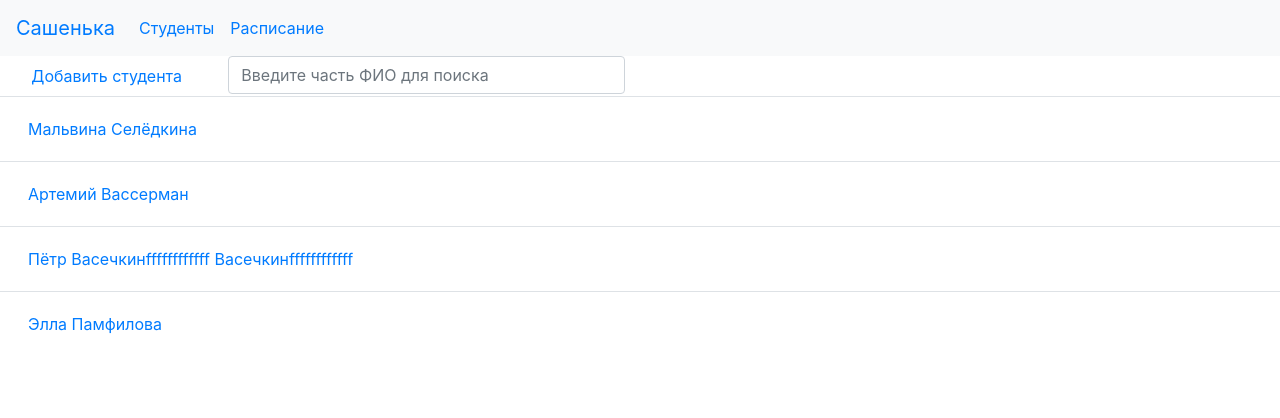
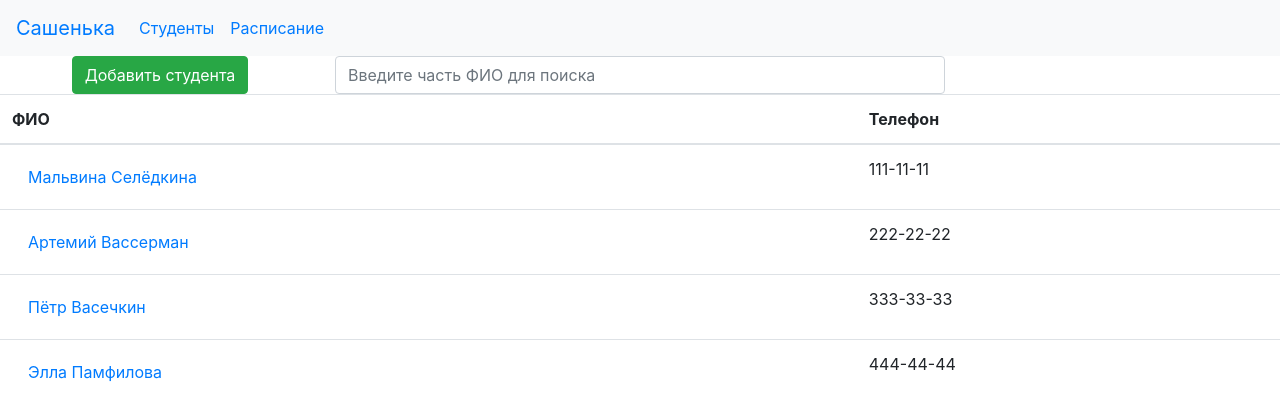
Before and after one commit to rock-day/dekart-front, a React (Create React App) app: page /students in a window 1280 px wide. Shown: the top 418 px of the page. Built offline with nearby package versions, Linux system fonts and the light colour scheme.

Commit message:
Форма студента, возврат в список студентов

```diff
--- a/src/Student.jsx
+++ b/src/Student.jsx
@@ -1,15 +1,33 @@
 import React from 'react';
-import { v4 as uuidv4 } from 'uuid';
-import { Input, Label } from 'reactstrap';
+import { Input, Label, FormGroup, Col, Container, Button } from 'reactstrap';
+import { Link } from 'react-router-dom';
+import moment from 'moment';
+import 'moment/locale/ru';
 
 let students = [];
+let returnPath = '';
+let studentId = '';
 
 class Student extends React.Component {
   constructor(...props) {
     super(...props);
     this.state = {
       students,
+      student: {
+        id: '',
+        groups: [],
+        name: '',
+        fname: '',
+        sname: '',
+        mname: '',
+        birthday: '',
+        phone: '',
+        email: '',
+        address: '',
+      },
     };
+
+    this.handleInputChange = this.handleInputChange.bind(this);
   }
 
   componentDidMount() {
@@ -21,40 +39,172 @@ class Student extends React.Component {
         id: '1',
         groups: ['123'],
         name: 'Мальвина Селёдкина',
+        fname: 'Мальвина',
+        sname: 'Селёдкина',
+        mname: 'Ивановна',
+        birthday: 1588258404,
+        phone: '111-11-11',
+        email: '',
+        address: '',
       },
       {
         id: '2',
         groups: ['234'],
         name: 'Артемий Вассерман',
+        fname: 'Артемий',
+        sname: 'Вассерман',
+        mname: 'Иванович',
+        birthday: 1588258404,
+        phone: '222-22-22',
+        email: '',
+        address: '',
       },
       {
         id: '3',
         groups: ['123', '234'],
-        name: 'Пётр Васечкинffffffffffff Васечкинffffffffffff',
+        name: 'Пётр Васечкин',
+        fname: 'Пётр',
+        sname: 'Васечкин',
+        mname: 'Иванович',
+        birthday: 1588258404,
+        phone: '333-33-33',
+        email: '',
+        address: '',
       },
       {
         id: '4',
         groups: ['123', '234'],
         name: 'Элла Памфилова',
+        fname: 'Элла',
+        sname: 'Памфилова',
+        mname: 'Ивановна',
+        birthday: 1588258404,
+        phone: '444-44-44',
+        email: '',
+        address: '',
       },
     ];
 
     this.setState({
       students,
-    })
+    });
+
+    returnPath = this.props.location.state ? this.props.location.state.returnPath : '';
+    studentId = this.props.location.state ? this.props.location.state.studentId : '';
+
+    const i = students.findIndex((st) => (st.id === studentId));
+    const student = students[i];
+    if (student) {
+      this.setState({
+        student,
+      });
+    }
+    else {
+      this.setState({
+        student: {
+          id: studentId,
+        },
+      });
+    }
+  }
+
+  handleInputChange(event) {
+    const value = event.target.value;
+    const name = event.target.name;
+    let state = this.state;
+    let attr = '';
+    let attrValue = '';
+
+    switch (name) {
+      case 'birthday': {
+        attr = 'birthday';
+        attrValue = moment(value).unix();
+        break;
+      }
+
+      default:
+        attr = name;
+        attrValue = value;
+    }
+
+    this.setState((prevState) => ({
+      student: {
+        ...prevState.student,
+        [attr]: attrValue,
+      },
+    }));
   }
 
   render() {
-    const i = this.state.students.findIndex((st) => (st.id === this.props.location.state.studentId));
-    const student = this.state.students[i];
-    let name = '';
-    if (student) {
-      name = student.name
-    }
-
     return (
-      <div>
-        <p>{name}</p>
+      <div align='left'>
+        <Container fluid>
+          <div>
+            Студент
+            <p/>
+          </div>
+          <Col sm={5}>
+            <FormGroup row>
+              <Label for="sname" sm={3}>Фамилия</Label>
+              <Col>
+                <Input type="text" name="sname" id="sname" value={this.state.student.sname} onChange={this.handleInputChange} />
+              </Col>
+            </FormGroup>
+            <FormGroup row>
+              <Label for="fname" sm={3}>Имя</Label>
+              <Col>
+                <Input type="text" name="fname" id="fname" value={this.state.student.fname} onChange={this.handleInputChange} />
+              </Col>
+            </FormGroup>
+            <FormGroup row>
+              <Label for="mname" sm={3}>Отчество</Label>
+              <Col>
+                <Input type="text" name="mname" id="mname" value={this.state.student.mname} onChange={this.handleInputChange} />
+              </Col>
+            </FormGroup>
+            <FormGroup row>
+              <Label for="birthday" sm={3}>Дата рождения</Label>
+              <Col>
+                <Input type="date" name="birthday" id="birthday" value={moment.unix(this.state.student.birthday).format('YYYY-MM-DD')} onChange={this.handleInputChange} />
+              </Col>
+            </FormGroup>
+            <FormGroup row>
+              <Label for="phone" sm={3}>Телефон</Label>
+              <Col>
+                <Input type="text" name="phone" id="phone" value={this.state.student.phone} onChange={this.handleInputChange} />
+              </Col>
+            </FormGroup>
+            <FormGroup row>
+              <Label for="email" sm={3}>E-mail</Label>
+              <Col>
+                <Input type="email" name="email" id="email" value={this.state.student.email} onChange={this.handleInputChange} />
+              </Col>
+            </FormGroup>
+            <FormGroup row>
+              <Label for="address" sm={3}>Адрес</Label>
+              <Col>
+                <Input type="text" name="address" id="address" value={this.state.student.address} onChange={this.handleInputChange} />
+              </Col>
+            </FormGroup>
+            {
+            returnPath !== ''
+              ? (
+                <div align="right">
+                  <Button
+                    color="secondary"
+                    tag={Link}
+                    to={{
+                      pathname: returnPath,
+                    }}
+                  >
+                    Закрыть
+                  </Button>
+                </div>
+              )
+              : null
+            }
+          </Col>
+        </Container>
       </div>
     );
   }
--- a/src/Students.jsx
+++ b/src/Students.jsx
@@ -2,6 +2,7 @@ import React from 'react';
 import { Input, Table, Container, Row, Col, Button, NavLink, Label, FormGroup, Form } from 'reactstrap';
 import { Link } from 'react-router-dom';
 import Student from './Student';
+import { v4 as uuidv4 } from 'uuid';
 
 let students = [];
 
@@ -23,21 +24,49 @@ class Students extends React.Component {
         id: '1',
         groups: ['123'],
         name: 'Мальвина Селёдкина',
+        fname: 'Мальвина',
+        sname: 'Селёдкина',
+        mname: 'Ивановна',
+        birthday: '',
+        phone: '111-11-11',
+        email: '',
+        address: '',
       },
       {
         id: '2',
         groups: ['234'],
         name: 'Артемий Вассерман',
+        fname: 'Артемий',
+        sname: 'Вассерман',
+        mname: 'Иванович',
+        birthday: '',
+        phone: '222-22-22',
+        email: '',
+        address: '',
       },
       {
         id: '3',
         groups: ['123', '234'],
-        name: 'Пётр Васечкинffffffffffff Васечкинffffffffffff',
+        name: 'Пётр Васечкин',
+        fname: 'Пётр',
+        sname: 'Васечкин',
+        mname: 'Иванович',
+        birthday: '',
+        phone: '333-33-33',
+        email: '',
+        address: '',
       },
       {
         id: '4',
         groups: ['123', '234'],
         name: 'Элла Памфилова',
+        fname: 'Элла',
+        sname: 'Памфилова',
+        mname: 'Ивановна',
+        birthday: '',
+        phone: '444-44-44',
+        email: '',
+        address: '',
       },
     ];
 
@@ -61,36 +90,42 @@ class Students extends React.Component {
             <NavLink
               tag={Link}
               to={{
-                pathname: '/student',
+                pathname: '/student/',
                 state: {
                   studentId: st.id,
-                }
-              }}>
-            {st.name}
+                  returnPath: '/students/',
+                },
+              }}
+            >
+              {st.name}
             </NavLink>
+          </td>
+          <td>
+            <p>{st.phone}</p>
           </td>
         </tr>
       );
     });
-    const studentId = 135
 
     return (
       <div>
-        <Container fluid={true}>
+        <Container fluid>
           <Row>
-            <Col xs="2">
-              <NavLink
+            <Col xs="3">
+              <Button
+                color='success'
                 tag={Link}
                 to={{
-                  pathname: '/student',
+                  pathname: '/student/',
                   state: {
-                    studentId: studentId,
-                  }
+                    studentId: `${uuidv4()}`,
+                    returnPath: '/students/',
+                  },
                 }}>
               Добавить студента
-              </NavLink>
+            </Button>
             </Col>
-            <Col xs="4">
+            <Col xs="6">
               <Input
                 id="search"
                 type="text"
@@ -103,6 +138,12 @@ class Students extends React.Component {
           </Row>
         </Container>
         <Table responsive hover>
+          <thead>
+            <tr align='left'>
+              <th>ФИО</th>
+              <th>Телефон</th>
+            </tr>
+          </thead>
           <tbody>
             {studentsTable}
           </tbody>
```
